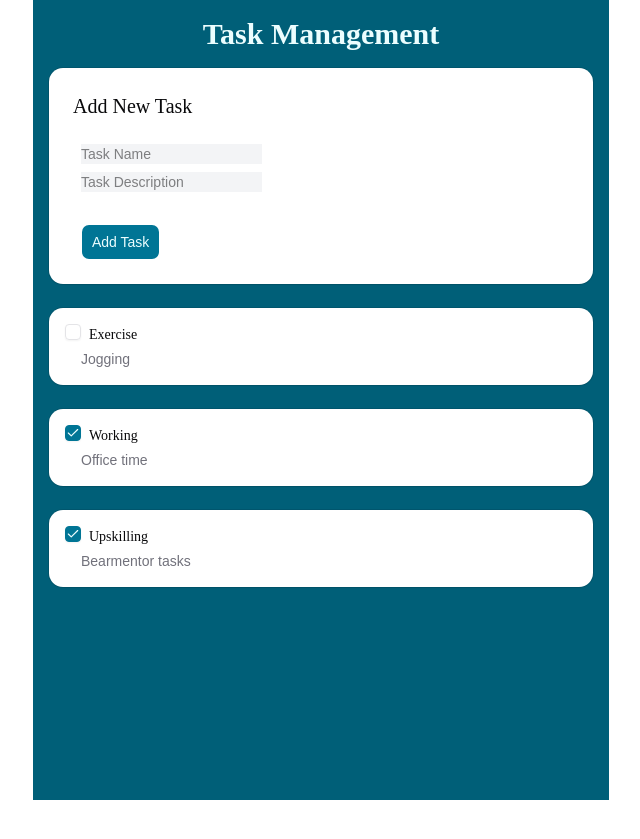
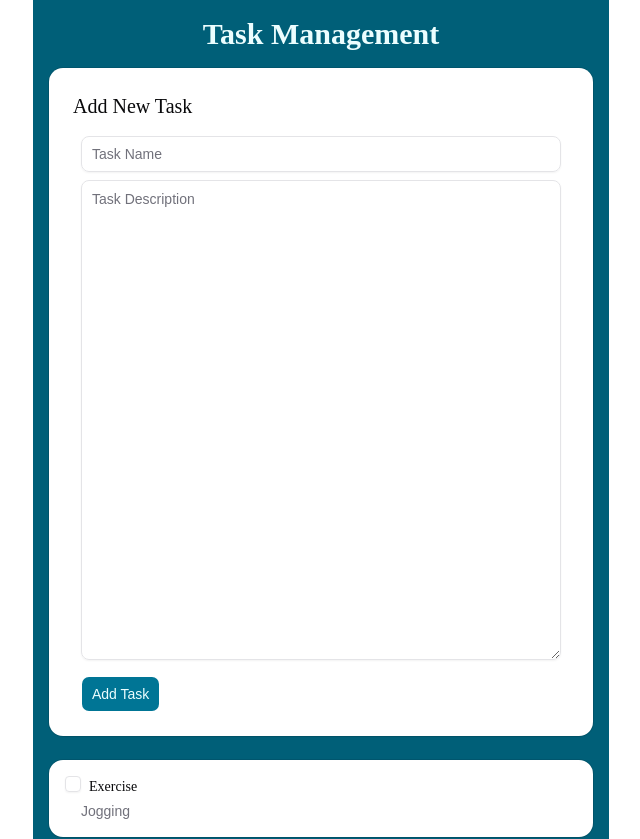
Before and after one commit to abw04/Task-management, a React (Vite) app: page / in a window 1280 px wide. Shown: the top 839 px of the page, without its empty margins (319-959 px from the left). Before the commit the page ends 800 px from the top, so only its background shows below. Built offline with nearby package versions, Linux system fonts and the light colour scheme.

Commit message:
add and implement shadcn input and textarea

```diff
--- a/src/index.css
+++ b/src/index.css
@@ -77,7 +77,7 @@
 
 @theme inline {
     --font-sans: 'Public Sans Variable', sans-serif;
-    --font-heading: 'Lora Variable', serif;
+    --font-heading: 'Public Sans Variable', serif;
     --color-sidebar-ring: var(--sidebar-ring);
     --color-sidebar-border: var(--sidebar-border);
     --color-sidebar-accent-foreground: var(--sidebar-accent-foreground);
--- a/src/modules/task/components/add-task.tsx
+++ b/src/modules/task/components/add-task.tsx
@@ -6,28 +6,27 @@ import {
   CardHeader,
   CardTitle,
 } from "@/src/ui/card";
+import { Textarea } from "@/src/ui/textarea";
+import { Input } from "@/src/ui/input";
 
 export function AddTask() {
   return (
-    <Card className="m-4">
+    <Card className="m-4 gap-4">
       <CardHeader>
         <CardTitle className="text-xl">Add New Task</CardTitle>
       </CardHeader>
       <CardContent>
         <form className="flex">
-          <input
+          <Input
             type="text"
             placeholder="Task Name"
-            className="mx-2 bg-gray-100"
+            className="mx-2"
           />
         </form>
-        <form className="flex">
-          <input
-            type="text"
-            placeholder="Task Description"
-            className="m-2 bg-gray-100"
-          />
-        </form>
+        <Textarea
+          className="ml-2 mt-2 size-120"
+          placeholder="Task Description"
+        ></Textarea>
       </CardContent>
       <CardAction>
         <Button className="mx-8">Add Task</Button>
--- /dev/null
+++ b/src/ui/input.tsx
@@ -0,0 +1,19 @@
+import * as React from "react"
+
+import { cn } from "@/src/lib/utils"
+
+function Input({ className, type, ...props }: React.ComponentProps<"input">) {
+  return (
+    <input
+      type={type}
+      data-slot="input"
+      className={cn(
+        "h-9 w-full min-w-0 rounded-md border border-input bg-transparent px-2.5 py-1 text-base shadow-xs transition-[color,box-shadow] outline-none file:inline-flex file:h-7 file:border-0 file:bg-transparent file:text-sm file:font-medium file:text-foreground placeholder:text-muted-foreground focus-visible:border-ring focus-visible:ring-3 focus-visible:ring-ring/50 disabled:pointer-events-none disabled:cursor-not-allowed disabled:opacity-50 aria-invalid:border-destructive aria-invalid:ring-3 aria-invalid:ring-destructive/20 md:text-sm dark:bg-input/30 dark:aria-invalid:border-destructive/50 dark:aria-invalid:ring-destructive/40",
+        className
+      )}
+      {...props}
+    />
+  )
+}
+
+export { Input }
--- /dev/null
+++ b/src/ui/textarea.tsx
@@ -0,0 +1,18 @@
+import * as React from "react"
+
+import { cn } from "@/src/lib/utils"
+
+function Textarea({ className, ...props }: React.ComponentProps<"textarea">) {
+  return (
+    <textarea
+      data-slot="textarea"
+      className={cn(
+        "flex field-sizing-content min-h-16 w-full rounded-md border border-input bg-transparent px-2.5 py-2 text-base shadow-xs transition-[color,box-shadow] outline-none placeholder:text-muted-foreground focus-visible:border-ring focus-visible:ring-3 focus-visible:ring-ring/50 disabled:cursor-not-allowed disabled:opacity-50 aria-invalid:border-destructive aria-invalid:ring-3 aria-invalid:ring-destructive/20 md:text-sm dark:bg-input/30 dark:aria-invalid:border-destructive/50 dark:aria-invalid:ring-destructive/40",
+        className
+      )}
+      {...props}
+    />
+  )
+}
+
+export { Textarea }
```
